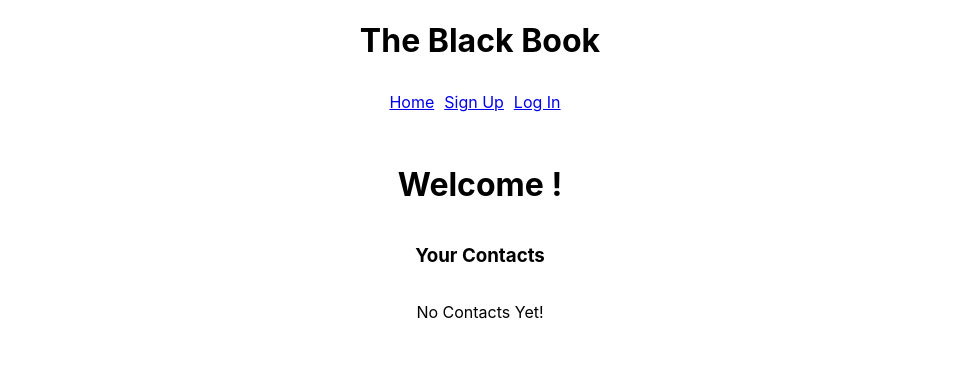
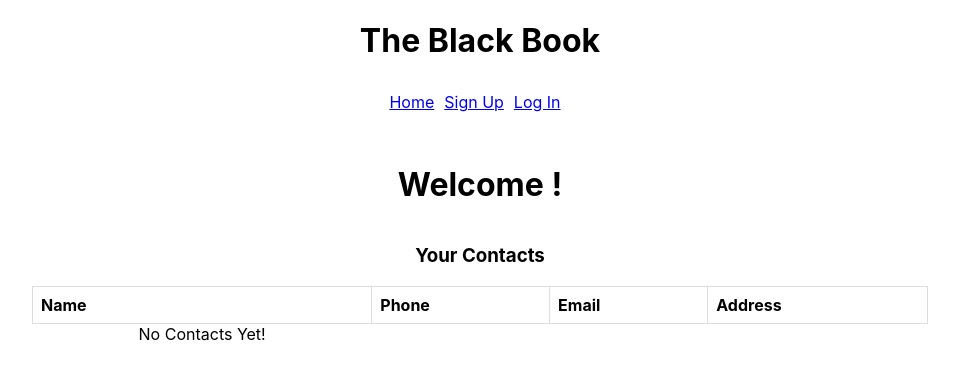
Before and after one commit to markdrehmann/black-book, a React (Create React App) app: page /user in a window 1280 px wide. Shown: the top 380 px of the page, without its empty margins (160-1119 px from the left). Built offline with nearby package versions, Linux system fonts and the light colour scheme.

Commit message:
Made table to display contacts

```diff
--- a/src/App.css
+++ b/src/App.css
@@ -14,6 +14,23 @@
   .App-logo {
     animation: App-logo-spin infinite 5s linear;
   }
+}
+
+.contact-table {
+  border-collapse: collapse;
+  width: 70%;
+  margin-left: auto;
+  margin-right: auto;
+}
+
+td, th {
+  border: 1px solid #dddddd;
+  text-align: left;
+  padding: 8px;
+}
+
+body {
+  text-align: center;
 }
 
 .App-header {
--- a/src/App.js
+++ b/src/App.js
@@ -9,7 +9,7 @@ import NavBar from './components/NavBar';
 import Title from './components/Title';
 import User from './components/users/User';
 import Contacts from './containers/ContactsContainer';
-import Contact from './components/Contact';
+import ShowContact from './components/ShowContact';
 
 function App () {
   const history = useHistory();
@@ -23,7 +23,7 @@ function App () {
             <Route exact path='/signup' component={NewUser} history={history} />
             <Route exact path='/user' component={User} history={history} />
             <Route exact path='/contacts' component={Contacts} history={history} />
-            <Route exact path='/contacts/:id' component={Contact} history={history} />
+            <Route exact path='/contacts/:id' component={ShowContact} history={history} />
             <Route exact path='/' component={Home} history={history} />
           </Switch>
         </Router>
--- a/src/components/Contact.js
+++ b/src/components/Contact.js
@@ -1,9 +1,12 @@
 const Contact = props => {
   // {console.log(props)}
   return (
-    <div className='contact'>
-      {props.contact.first_name} {props.contact.last_name}
-    </div>
+    <tr>
+      <td>{props.contact.first_name} {props.contact.last_name}</td>
+      <td>{props.contact.phone}</td>
+      <td>{props.contact.email}</td>
+      <td>{props.contact.address}</td>
+    </tr>
   )
 }
 
--- /dev/null
+++ b/src/components/ShowContact.js
@@ -0,0 +1,11 @@
+const ShowContact = props => {
+
+  return (
+    <>
+      <p>this is for showing a single contact, should have the link for editing it or deleting</p>
+      {/* <Note /> also, this is where Notes will be */}
+    </>
+  )
+}
+
+export default ShowContact
--- a/src/containers/contactsContainer.js
+++ b/src/containers/contactsContainer.js
@@ -6,10 +6,22 @@ class ContactsContainer extends React.Component {
   renderContacts = () => {
     let contacts = this.props.contacts
     return(
-      <>
-        {contacts ? contacts.map(contact => <Contact key={contact.id} contact={contact} />) : <p>No Contacts Yet!</p>}
-        {/* pass contact through contacts.map, also pass edit and delete contacts... */}
-      </>
+      <div>
+        <table className='contact-table'>
+          <thead>
+          <tr>
+            <th>Name</th>
+            <th>Phone</th>
+            <th>Email</th>
+            <th>Address</th>
+          </tr>
+          </thead>
+
+            {contacts ? <tbody>{contacts.map(contact => <Contact key={contact.id} contact={contact} />)}</tbody> : 'No Contacts Yet!'}
+
+        </table>
+          {/* pass contact through contacts.map, also pass edit and delete contacts... */}
+      </div>
     )
   }
 
```
Also changed, not shown: 1 other file (tests, documents, lock files or other folders).
